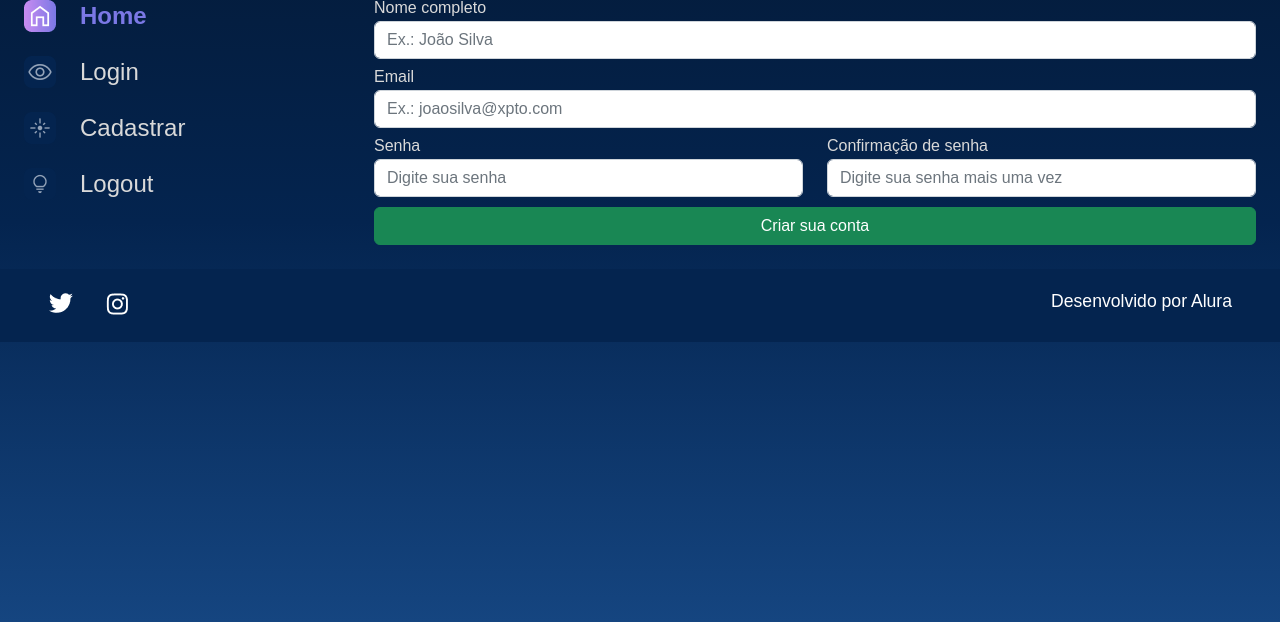
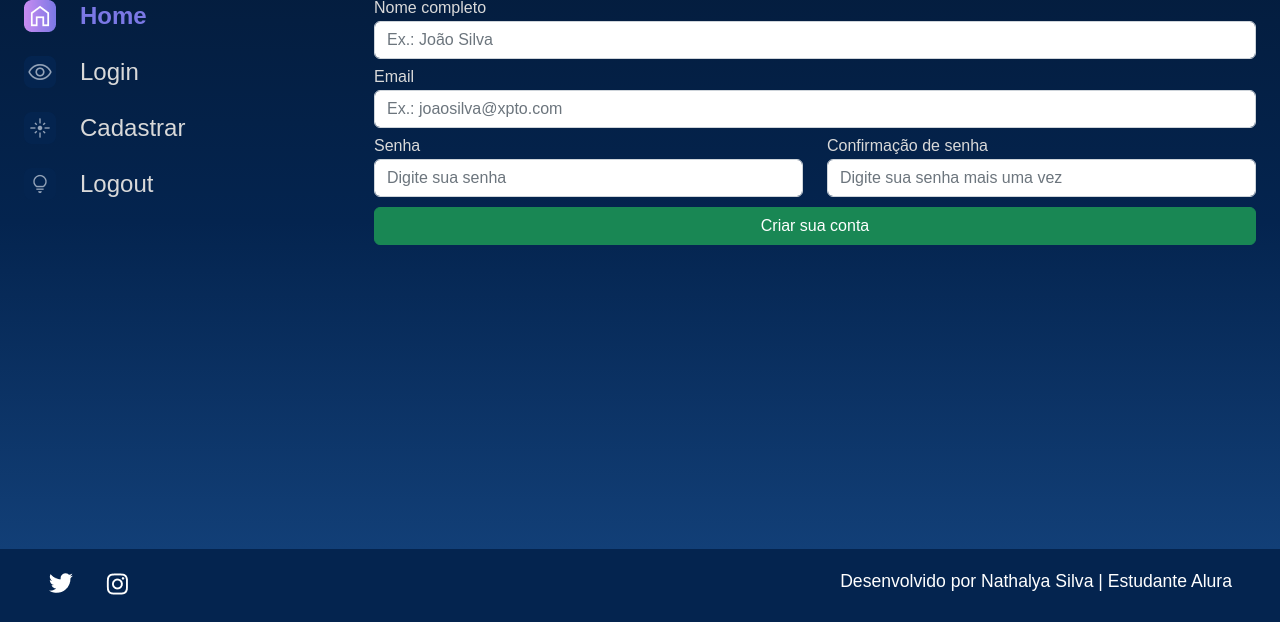
Before and after one commit to Nathalyagsn/django, a Django app: page /cadastro in a window 1280 px wide. Shown: the part 178-800 px from the top of the page. Run offline with Django 5.2, Linux system fonts and the light colour scheme.

Commit message:
footer ajustado

```diff
--- a/templates/galeria/partials/_footer.html
+++ b/templates/galeria/partials/_footer.html
@@ -1,5 +1,5 @@
 {% load static %}
-<footer class="rodape">
+<footer class="rodape" style = "position: absolute; bottom: 0;">
     <div class="rodape__icones">
         <a href="https://twitter.com/AluraOnline" target=”_blank” >
             <img src="{% static '/assets/ícones/1x/twitter.png' %}" alt="ícone twitter">
@@ -8,5 +8,5 @@
             <img src="{% static '/assets/ícones/1x/instagram.png' %}" alt="ícone instagram">
         </a>
     </div>
-    <p class="rodape__texto">Desenvolvido por Alura</p>
+    <p class="rodape__texto">Desenvolvido por Nathalya Silva | Estudante Alura</p>
 </footer>
```
